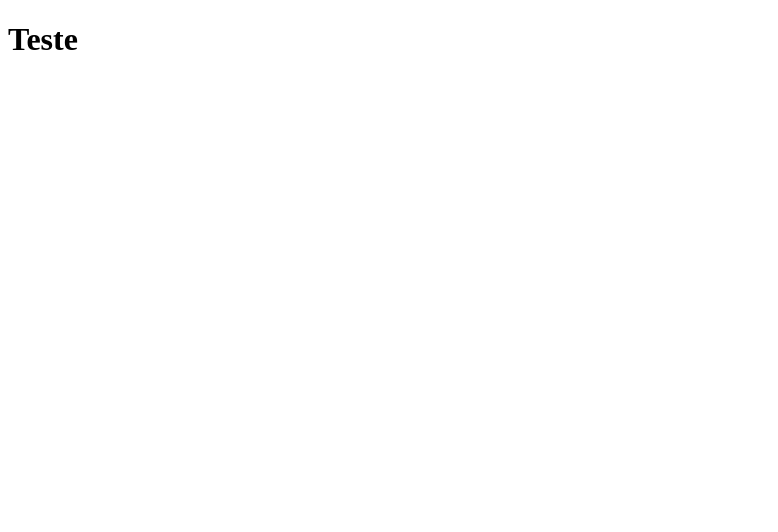
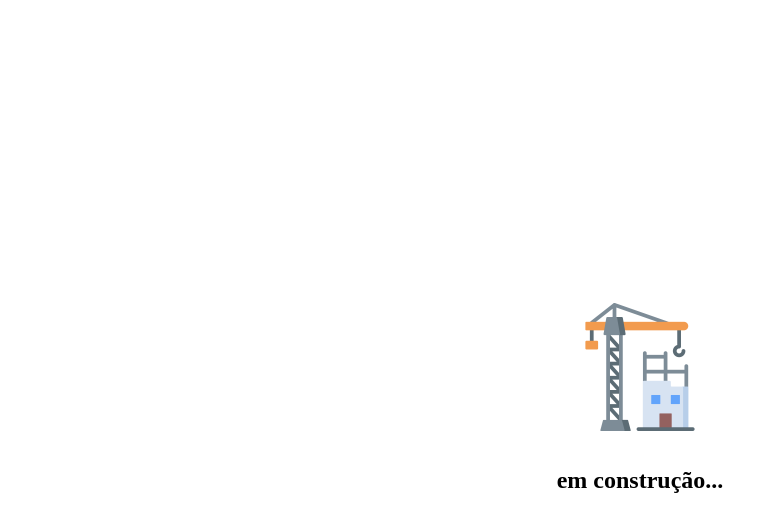
Before and after one commit to gustavorizzon/tabnews-clone, a Next.js app: page / in a window 1280 px wide. Shown: the top 532 px of the page, without its empty margins (0-778 px from the left). Built offline with nearby package versions, Linux system fonts and the light colour scheme.

Commit message:
feat: adicionando página de `em construção`

```diff
--- a/pages/index.js
+++ b/pages/index.js
@@ -1,3 +1,21 @@
 export default function Home() {
-  return <h1>Teste</h1>;
+  return (
+    <div
+      style={{
+        height: "100vh",
+        flex: 1,
+        display: "flex",
+        alignItems: "center",
+        justifyContent: "center",
+        flexDirection: "column",
+        rowGap: "16px",
+      }}
+    >
+      <img
+        src="/img/under_construction.png"
+        style={{ maxWidth: "128px", width: "100%" }}
+      />
+      <h2>em construção...</h2>
+    </div>
+  );
 }
```
Also changed, not shown: public/img/under_construction.png (added).
